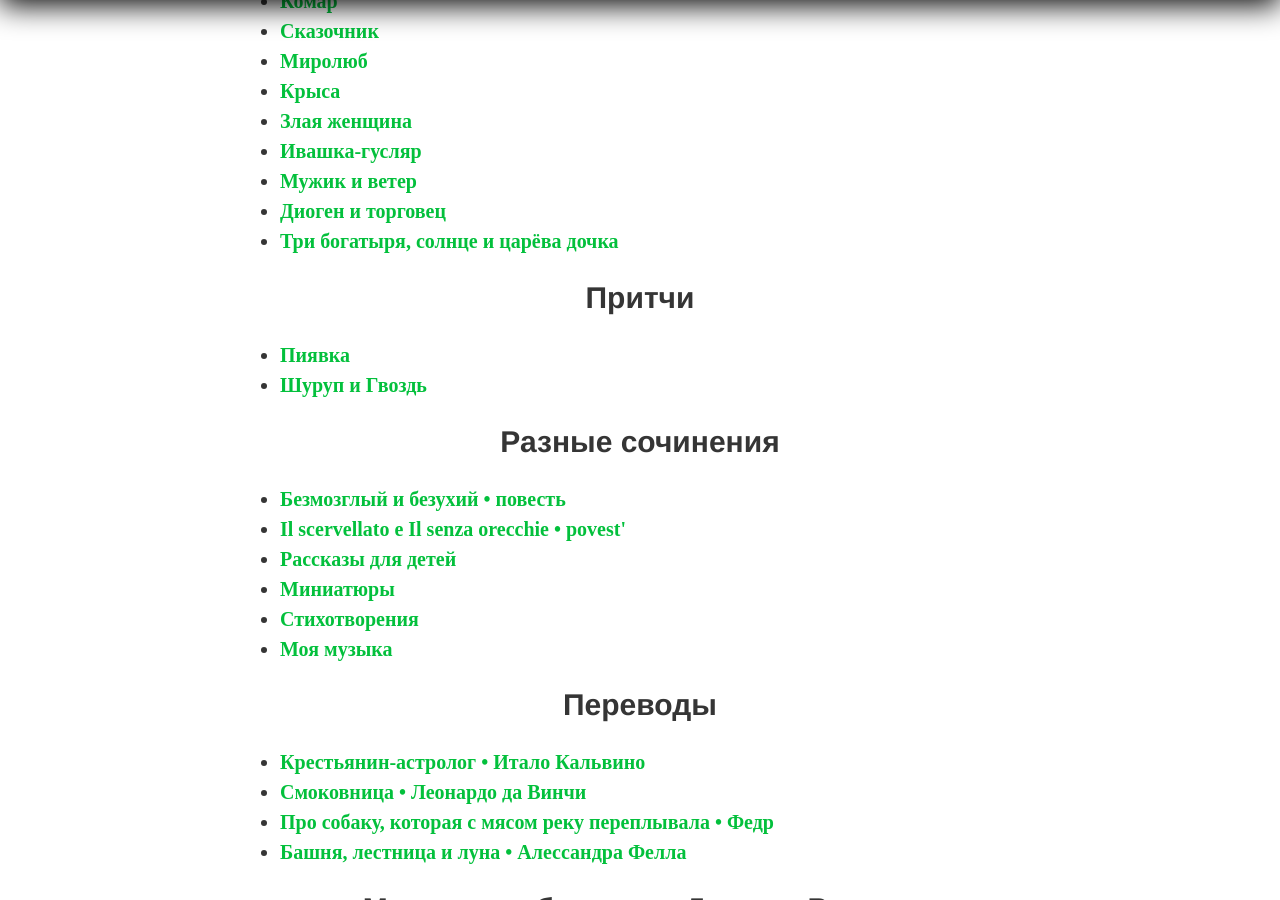
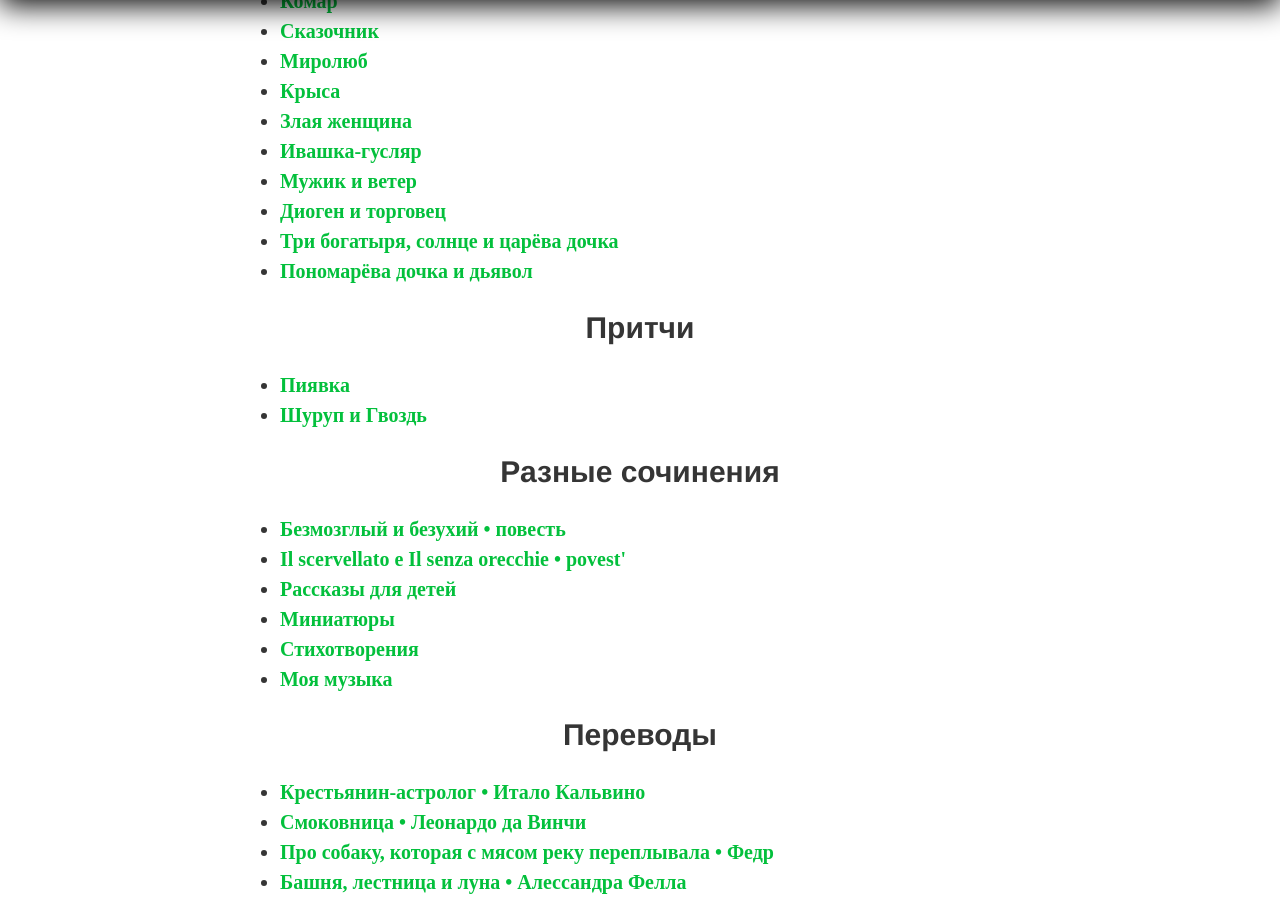
Before and after one commit to postolny/postolny.github.io, a Jekyll site: the page built from _pages/indice.html, in a window 1280 px wide and 900 px high, scrolled down 809 px. Built offline with Jekyll 4.4.1, drawn with Linux system fonts in a browser that asks for light colours.

Commit message:
Add files via upload

```diff
--- a/_data/indice.yml
+++ b/_data/indice.yml
@@ -35,6 +35,8 @@ libri:
         url: /diogen-i-torgovec/
       - page: Три богатыря, солнце и царёва дочка
         url: /tri-bogatyrya-solnce-i-caryova-dochka/
+      - page: Пономарёва дочка и дьявол
+        url: /ponomaryova-dochka-i-dyavol/
   - titolo: Притчи
     subfolderitems:
       - page: Пиявка
```
